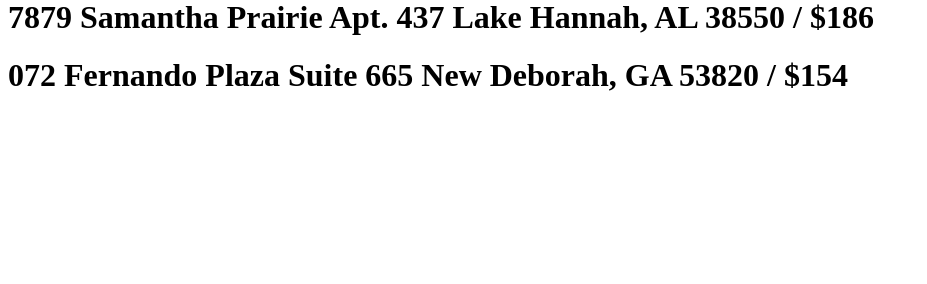
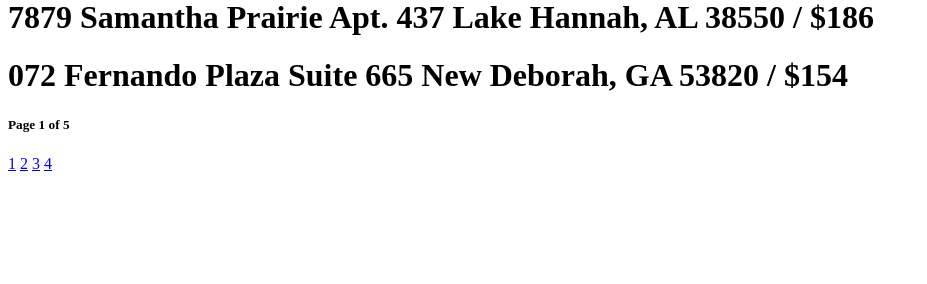
Before and after one commit to YoungchanChang/airbnb_again, a Django app: page / in a window 1280 px wide. Shown: the part 516-800 px from the top of the page, without its empty margins (0-927 px from the left). Run offline with Django 3.2, Linux system fonts and the light colour scheme; data comes from the database, SQL or seed files in the repository.

Commit message:
# 11.2 Page List Navigation

```diff
--- a/rooms/views.py
+++ b/rooms/views.py
@@ -1,11 +1,22 @@
-from datetime import datetime
+from math import ceil
 from django.shortcuts import render
 from . import models
 
 def all_rooms(request):
-    page = int(request.GET.get("page", 1))
+    page = request.GET.get("page", 1)
+    page = int(page or 1)
     page_size = 10
     limit = page_size * page
     offset = limit - page_size
     all_rooms = models.Room.objects.all()[offset:limit]
-    return render(request, "rooms/home.html", {"potato": all_rooms})
+    page_count = ceil(models.Room.objects.count() / page_size)
+    return render(
+        request,
+        "rooms/home.html",
+        {
+            "potato": all_rooms,
+            "page": page,
+            "page_count": page_count,
+            "page_range": range(1, page_count),
+        },
+    )
--- a/templates/rooms/home.html
+++ b/templates/rooms/home.html
@@ -8,5 +8,10 @@
         <h1>{{room.name}} / ${{room.price}}</h1>
     {% endfor %}
 
+    <h5> Page {{page}} of {{page_count}}</h5>
+
+    {% for page in page_range %}
+        <a href="?page={{page}}">{{page}}</a>
+    {% endfor %}
 
 {% endblock content %}
```
